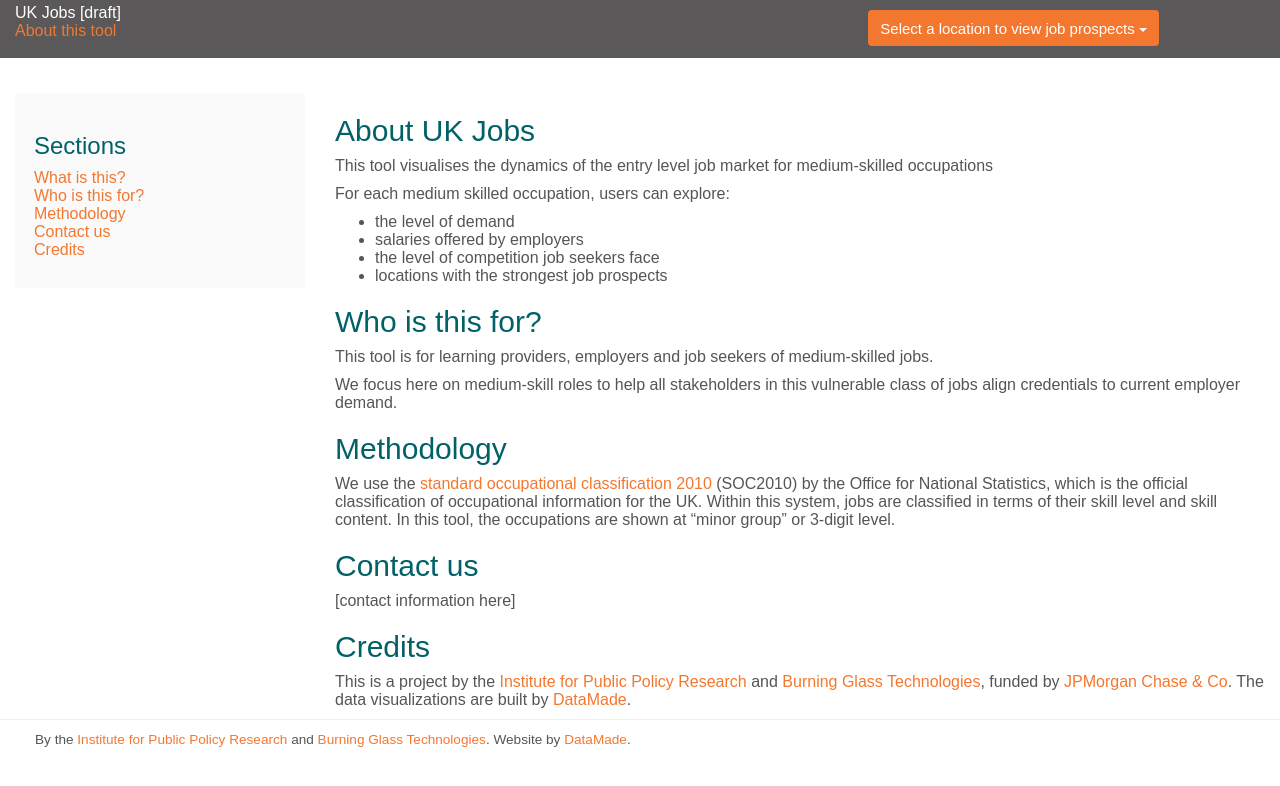
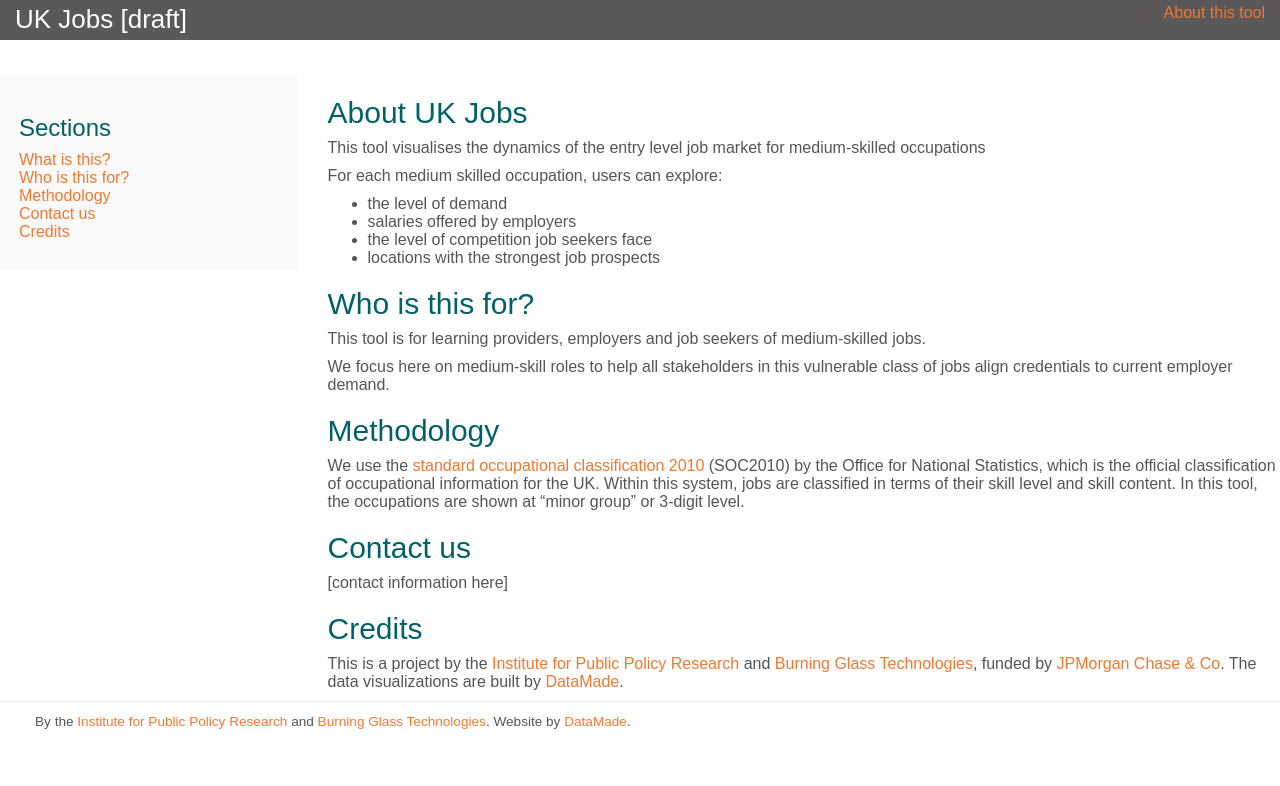
Before and after one commit to BGT-Analytics/where-the-work-is, a Jekyll site: the page built from about.html, in a window 1280 px wide. Shown: the top 786 px of the page. Built offline with Jekyll 4.4.1, drawn with Linux system fonts in a browser that asks for light colours; nearby versions of some CDN libraries; a script that is not in the unit is left out.

Commit message:
splitting out navbar, closes #52

```diff
--- a/_layouts/default.html
+++ b/_layouts/default.html
@@ -109,40 +109,19 @@
     </head>
     <body>
 
-    <div class="container-fluid" id="control-pane">
+    <div class="container-fluid" id="navbar">
       <div class-"row">
-        <div class='col-sm-2'>
-          <a href="/" id="site-title">UK Jobs [draft]</a></br>
-          <a href="/about.html">About this tool</a>
+        <div class='col-sm-12'>
+          <a href="/" id="site-title">UK Jobs [draft]</a>
+          <a href="/about.html" class="pull-right">About this tool</a>
         </div>
-        <div class='col-sm-6'>
-
-          <p id="breadcrumbs">&nbsp;</p>
-          <p id="current-location-name"></p>
-
-        </div>
-        <div class='col-sm-4'>
-          <div class="dropdown">
-            <button class="btn btn-default dropdown-toggle" type="button" id="location-dropdown-menu" data-toggle="dropdown" aria-haspopup="true" aria-expanded="true">
-              Select a location to view job prospects
-              <span class="caret"></span>
-            </button>
-            <ul id='location-select-list' class="dropdown-menu" aria-labelledby="location-dropdown-menu">
-            </ul>
-          </div>
-        </div>
-
       </div>
-
     </div>
 
-    <div class="container-fluid">
-      <div class='col-md-12'>
 
-        {{content}}
 
-      </div>
-    </div> <!-- /container -->
+    {{content}}
+
 
     <div class="container-fluid" id="footer">
       <div class='col-md-12'>
--- a/css/custom.css
+++ b/css/custom.css
@@ -70,10 +70,22 @@ hr {
 
 
 
+/* nav bar */
+#navbar{
+  background-color: #5a5858;
+  padding: 4px 0px;
+  height: 40px;
+}
+#site-title{
+  color: #fff;
+  font-size: 26px;
+}
+
+
 
 /* top control pane */
 #control-pane{
-  background-color: #5a5858;
+  background-color: #f3f1f1;
   padding: 4px 0px;
   height: 58px;
 }
@@ -82,9 +94,6 @@ hr {
 }
 #control-pane h5{
   color: #A0A09D;
-}
-#site-title{
-  color: #fff;
 }
 #current-location-name{
   color: #FBAB18;
```
Also changed, not shown: index.html (+23 -0 lines).
